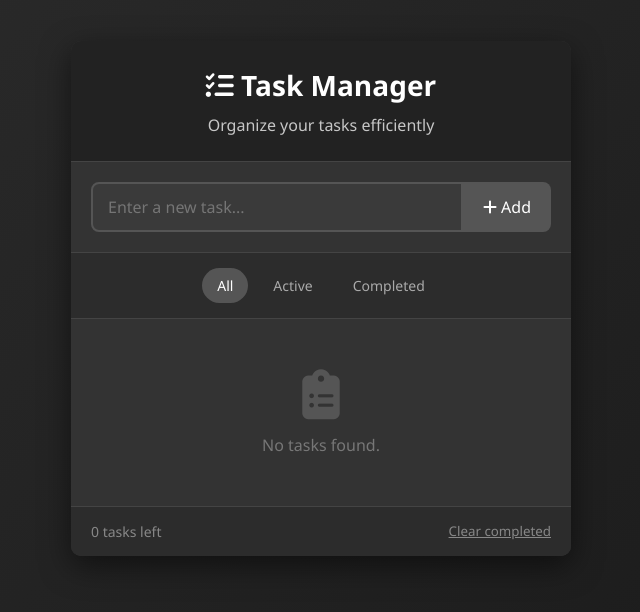
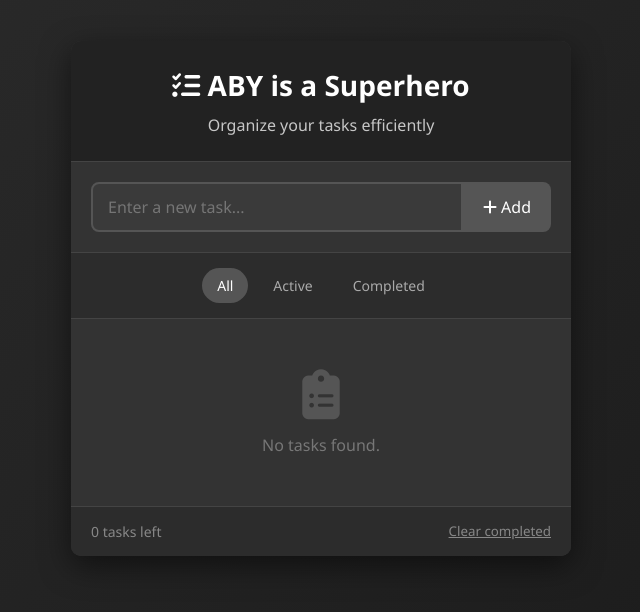
Before and after one commit to Abinbaby-24/new, a website: page index.html in a window 1280 px wide. Shown: the part 102-714 px from the top of the page, without its empty margins (319-959 px from the left). Drawn offline with Linux system fonts and the light colour scheme.

Commit message:
added aby

```diff
--- a/index.html
+++ b/index.html
@@ -261,7 +261,7 @@
 <body>
     <div class="container">
         <div class="header">
-            <h1><i class="fas fa-tasks"></i> Task Manager</h1>
+            <h1><i class="fas fa-tasks"></i> ABY is a Superhero</h1>
             <p>Organize your tasks efficiently</p>
         </div>
 
```
